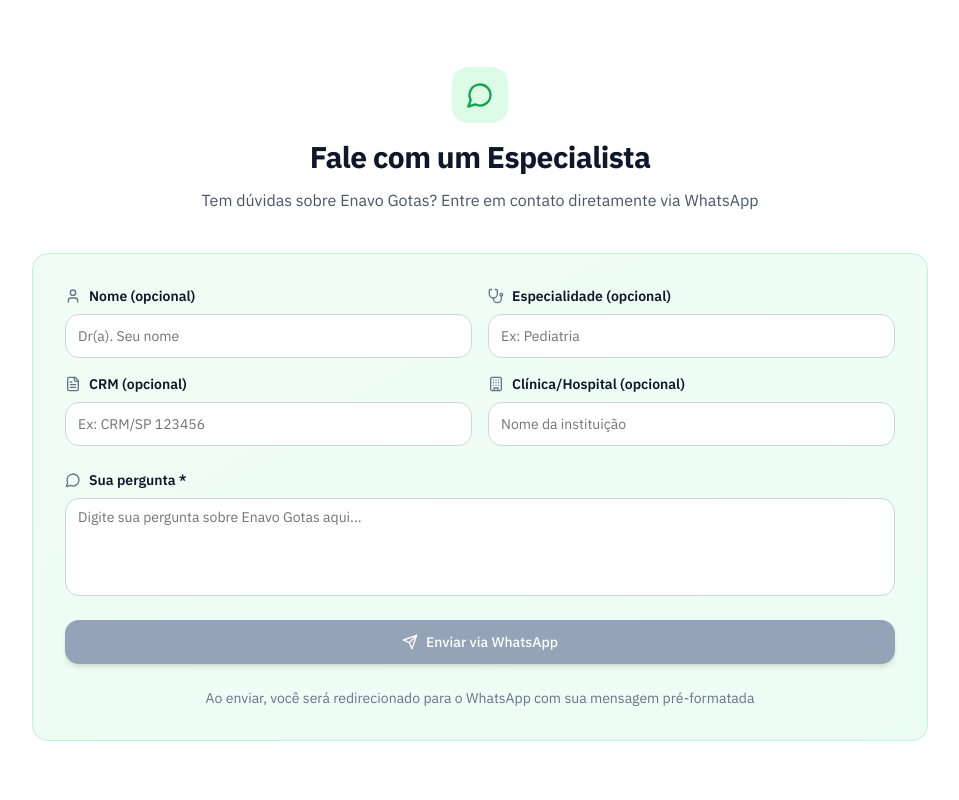
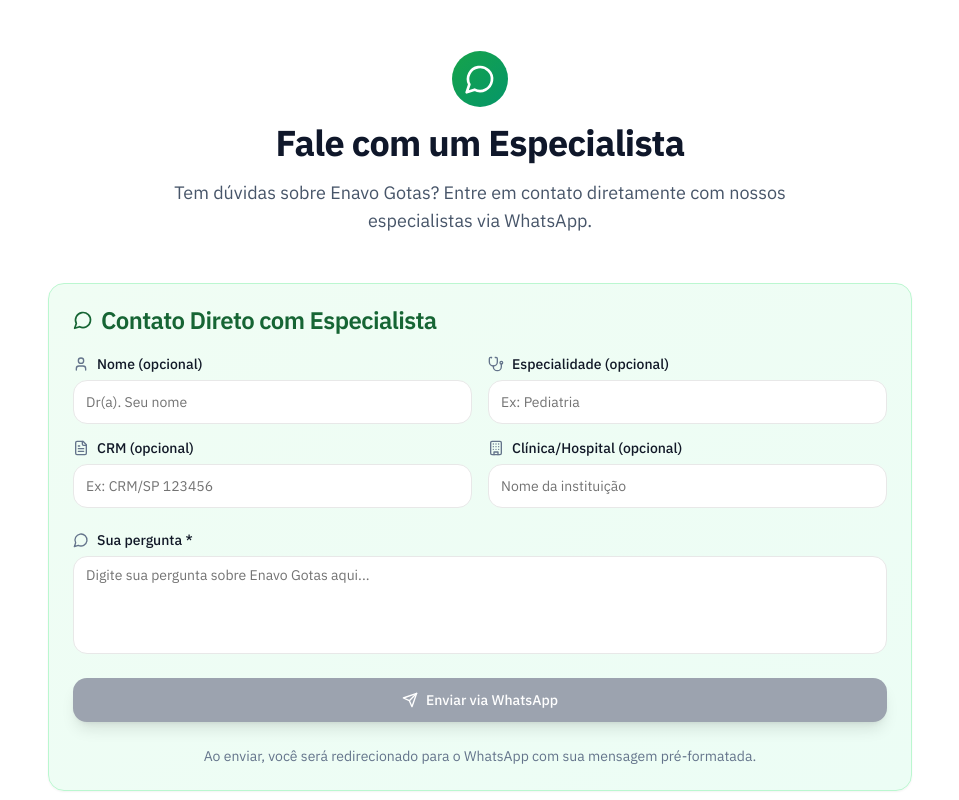
Before and after one commit to leonardogusso/enavo-gotas, a React (Vite) app: page / in a window 1280 px wide. Shown: the part 4780-5580 px from the top of the page, without its empty margins (160-1119 px from the left). Built offline with nearby package versions, Linux system fonts and the light colour scheme.

Commit message:
Update AskRep.tsx

```diff
--- a/src/components/sections/AskRep.tsx
+++ b/src/components/sections/AskRep.tsx
@@ -1,11 +1,13 @@
 import React, { useState } from 'react';
 import { motion } from 'framer-motion';
+import { Card, CardContent, CardHeader, CardTitle } from '@/components/ui/card';
 import { Button } from '@/components/ui/button';
 import { Input } from '@/components/ui/input';
 import { Label } from '@/components/ui/label';
 import { Textarea } from '@/components/ui/textarea';
 import { MessageCircle, Send, User, Stethoscope, FileText, Building } from 'lucide-react';
 import { fadeInUp } from '@/lib/animations';
+import { brandAnalytics } from '@/lib/brand-analytics';
 
 interface AskRepProps {
   doctorName?: string;
@@ -18,7 +20,7 @@
   const [crm, setCrm] = useState('');
   const [clinic, setClinic] = useState('');
 
-  const professionalNumber = "5511991367425";
+  const professionalNumber = "5511991367425"; // Número do especialista/representante
 
   let message = `Nova pergunta sobre Enavo Gotas (via plataforma digital):\n`;
   if (doctorName) message += `\n- Nome: Dr(a). ${doctorName}`;
@@ -35,24 +37,33 @@
     }
   };
 
+  const handleContactRep = () => {
+    brandAnalytics.trackRepContact({
+      name: doctorName,
+      specialty,
+      crm,
+      clinic,
+      question
+    });
+  };
+
   return (
-    <section id="ask-rep" className="py-12 md:py-20 px-4 bg-white">
-      <div className="max-w-4xl mx-auto">
+    <section id="ask-rep" className="mx-auto max-w-4xl px-4 py-16 scroll-mt-24">
       <motion.div
         variants={fadeInUp}
         initial="hidden"
         whileInView="visible"
         viewport={{ once: true, amount: 0.2 }}
-          className="text-center mb-10"
+        className="text-center mb-12"
       >
-          <div className="inline-flex items-center justify-center w-14 h-14 bg-green-100 rounded-2xl mb-4">
-            <MessageCircle className="h-7 w-7 text-green-600" />
+        <div className="flex justify-center mb-4">
+          <div className="p-3 bg-gradient-to-br from-green-600 to-emerald-600 rounded-full">
+            <MessageCircle className="h-8 w-8 text-white" />
           </div>
-          <h2 className="text-2xl md:text-3xl font-bold text-slate-900 mb-3">
-            Fale com um Especialista
-          </h2>
-          <p className="text-slate-600 max-w-2xl mx-auto">
-            Tem dúvidas sobre Enavo Gotas? Entre em contato diretamente via WhatsApp
+        </div>
+        <h2 className="text-3xl md:text-4xl font-bold text-slate-900 mb-4">Fale com um Especialista</h2>
+        <p className="text-lg text-slate-600 max-w-2xl mx-auto">
+          Tem dúvidas sobre Enavo Gotas? Entre em contato diretamente com nossos especialistas via WhatsApp.
         </p>
       </motion.div>
 
@@ -62,112 +73,57 @@
         whileInView="visible"
         viewport={{ once: true, amount: 0.2 }}
       >
-          <div className="bg-gradient-to-br from-green-50 to-emerald-50 border border-green-200 rounded-2xl p-6 md:p-8">
-            <div className="space-y-6">
-              {/* Grid de Inputs */}
+        <Card className="bg-gradient-to-br from-green-50 to-emerald-50 border-green-200">
+          <CardHeader>
+            <CardTitle className="flex items-center space-x-2 text-green-800">
+              <MessageCircle className="h-5 w-5" />
+              <span>Contato Direto com Especialista</span>
+            </CardTitle>
+          </CardHeader>
+          <CardContent className="space-y-6">
             <div className="grid md:grid-cols-2 gap-4">
               <div className="space-y-2">
-                  <Label htmlFor="nome-rep" className="text-sm font-semibold text-slate-900 flex items-center gap-2">
-                    <User className="h-4 w-4 text-slate-500" />
-                    Nome (opcional)
-                  </Label>
-                  <Input
-                    id="nome-rep"
-                    type="text"
-                    value={doctorName}
-                    onChange={handleNameChange}
-                    placeholder="Dr(a). Seu nome"
-                    className="h-11 border-slate-300 focus:border-green-500 focus:ring-1 focus:ring-green-500"
-                  />
+                <Label htmlFor="nome-rep" className="flex items-center space-x-2"><User className="h-4 w-4 text-slate-500" /><span>Nome (opcional)</span></Label>
+                <Input id="nome-rep" type="text" value={doctorName} onChange={handleNameChange} placeholder="Dr(a). Seu nome" />
+              </div>
+              <div className="space-y-2">
+                <Label htmlFor="especialidade-rep" className="flex items-center space-x-2"><Stethoscope className="h-4 w-4 text-slate-500" /><span>Especialidade (opcional)</span></Label>
+                <Input id="especialidade-rep" type="text" value={specialty} onChange={(e) => setSpecialty(e.target.value)} placeholder="Ex: Pediatria" />
+              </div>
+              <div className="space-y-2">
+                <Label htmlFor="crm-rep" className="flex items-center space-x-2"><FileText className="h-4 w-4 text-slate-500" /><span>CRM (opcional)</span></Label>
+                <Input id="crm-rep" type="text" value={crm} onChange={(e) => setCrm(e.target.value)} placeholder="Ex: CRM/SP 123456" />
+              </div>
+              <div className="space-y-2">
+                <Label htmlFor="clinica-rep" className="flex items-center space-x-2"><Building className="h-4 w-4 text-slate-500" /><span>Clínica/Hospital (opcional)</span></Label>
+                <Input id="clinica-rep" type="text" value={clinic} onChange={(e) => setClinic(e.target.value)} placeholder="Nome da instituição" />
+              </div>
             </div>
 
             <div className="space-y-2">
-                  <Label htmlFor="especialidade-rep" className="text-sm font-semibold text-slate-900 flex items-center gap-2">
-                    <Stethoscope className="h-4 w-4 text-slate-500" />
-                    Especialidade (opcional)
-                  </Label>
-                  <Input
-                    id="especialidade-rep"
-                    type="text"
-                    value={specialty}
-                    onChange={(e) => setSpecialty(e.target.value)}
-                    placeholder="Ex: Pediatria"
-                    className="h-11 border-slate-300 focus:border-green-500 focus:ring-1 focus:ring-green-500"
-                  />
+              <Label htmlFor="pergunta-rep" className="flex items-center space-x-2"><MessageCircle className="h-4 w-4 text-slate-500" /><span>Sua pergunta *</span></Label>
+              <Textarea id="pergunta-rep" value={question} onChange={(e) => setQuestion(e.target.value)} rows={4} placeholder="Digite sua pergunta sobre Enavo Gotas aqui..." className="resize-none" />
             </div>
 
-                <div className="space-y-2">
-                  <Label htmlFor="crm-rep" className="text-sm font-semibold text-slate-900 flex items-center gap-2">
-                    <FileText className="h-4 w-4 text-slate-500" />
-                    CRM (opcional)
-                  </Label>
-                  <Input
-                    id="crm-rep"
-                    type="text"
-                    value={crm}
-                    onChange={(e) => setCrm(e.target.value)}
-                    placeholder="Ex: CRM/SP 123456"
-                    className="h-11 border-slate-300 focus:border-green-500 focus:ring-1 focus:ring-green-500"
-                  />
-                </div>
-
-                <div className="space-y-2">
-                  <Label htmlFor="clinica-rep" className="text-sm font-semibold text-slate-900 flex items-center gap-2">
-                    <Building className="h-4 w-4 text-slate-500" />
-                    Clínica/Hospital (opcional)
-                  </Label>
-                  <Input
-                    id="clinica-rep"
-                    type="text"
-                    value={clinic}
-                    onChange={(e) => setClinic(e.target.value)}
-                    placeholder="Nome da instituição"
-                    className="h-11 border-slate-300 focus:border-green-500 focus:ring-1 focus:ring-green-500"
-                  />
-                </div>
-              </div>
-
-              {/* Textarea */}
-              <div className="space-y-2">
-                <Label htmlFor="pergunta-rep" className="text-sm font-semibold text-slate-900 flex items-center gap-2">
-                  <MessageCircle className="h-4 w-4 text-slate-500" />
-                  Sua pergunta *
-                </Label>
-                <Textarea
-                  id="pergunta-rep"
-                  value={question}
-                  onChange={(e) => setQuestion(e.target.value)}
-                  rows={4}
-                  placeholder="Digite sua pergunta sobre Enavo Gotas aqui..."
-                  className="resize-none border-slate-300 focus:border-green-500 focus:ring-1 focus:ring-green-500"
-                />
-              </div>
-
-              {/* Botão */}
             <Button
               asChild
               size="lg"
+              className={`w-full ${question ? 'bg-gradient-to-r from-green-600 to-emerald-600 hover:from-green-700 hover:to-emerald-700' : 'bg-gray-400 cursor-not-allowed'} text-white shadow-lg transition-all duration-200`}
               disabled={!question}
-                className={`w-full ${question ? 'bg-green-600 hover:bg-green-700' : 'bg-slate-400 cursor-not-allowed'} text-white shadow-md transition-all`}
+              onClick={handleContactRep}
             >
-                <a
-                  href={question ? whatsappUrl : '#'}
-                  target="_blank"
-                  rel="noreferrer"
-                  className="inline-flex items-center justify-center gap-2"
-                >
+              <a href={question ? whatsappUrl : '#'} target="_blank" rel="noreferrer" className="inline-flex items-center justify-center space-x-2">
                 <Send className="h-4 w-4" />
                 <span>Enviar via WhatsApp</span>
               </a>
             </Button>
 
-              <p className="text-center text-sm text-slate-500">
-                Ao enviar, você será redirecionado para o WhatsApp com sua mensagem pré-formatada
-              </p>
+            <div className="text-center">
+              <p className="text-sm text-slate-500">Ao enviar, você será redirecionado para o WhatsApp com sua mensagem pré-formatada.</p>
             </div>
-          </div>
+          </CardContent>
+        </Card>
       </motion.div>
-      </div>
     </section>
   );
 }
```
Lines whose indentation alone changed are shown as unchanged.
